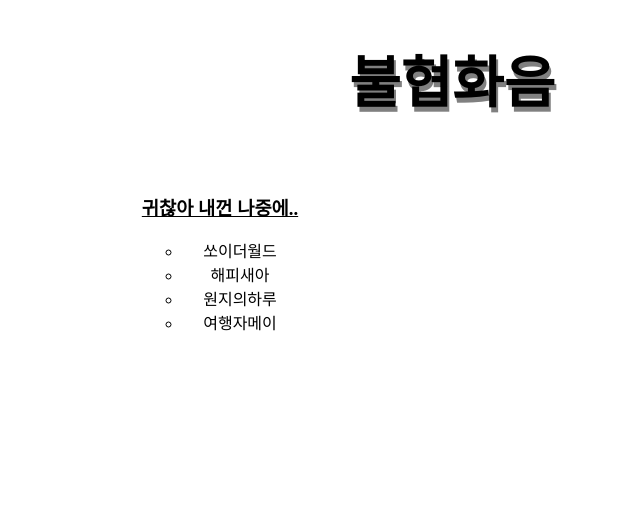
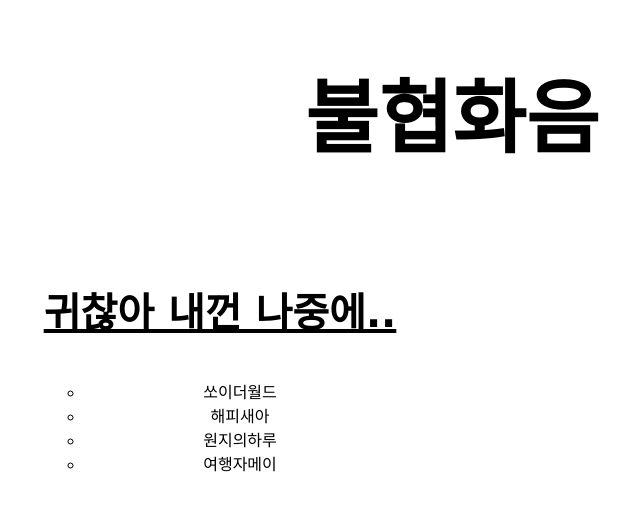
Before and after one commit to mihuiyam/travelcreator, a plain HTML site: page 4.may.html in a window 1280 px wide. Shown: the whole page, without its empty margins (188-828 px from the left). Drawn offline with Linux system fonts and the light colour scheme.

Commit message:
폰트 수정

```diff
--- a/4.may.html
+++ b/4.may.html
@@ -10,17 +10,23 @@
   color:gray;
 }
 h1 {
-  font-size: 3.5em;
+  font-size: 5em;
   text-align:center;
-  text-shadow: gray 2px 5px;
+  font-family: 'Nanum Pen Script', cursive;
+}
+h3 {
+  font-family: 'Nanum Pen Script', cursive;
+  font-size: 2.5em;
 }
 h5 {
   text-align:center;
   color:gray;
+  font-family: 'Nanum Gothic', sans-serif;
 }
 a {
   color:black;
   text-decoration:none;
+  font-family: 'Nanum Gothic', sans-serif;
 }
 </style>
 <title>불협화음</title>
```
Also changed, not shown: 1.soy.html (+6 -2 lines), 2.saea.html (+6 -2 lines), 3.1g.html (+6 -2 lines), index.html (+2 -2 lines).
